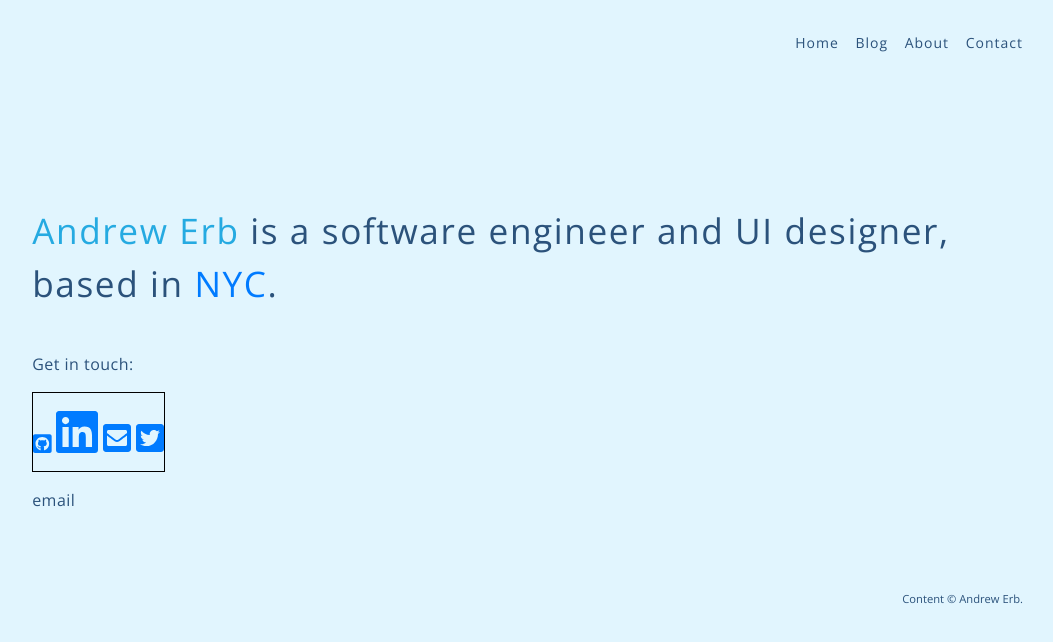
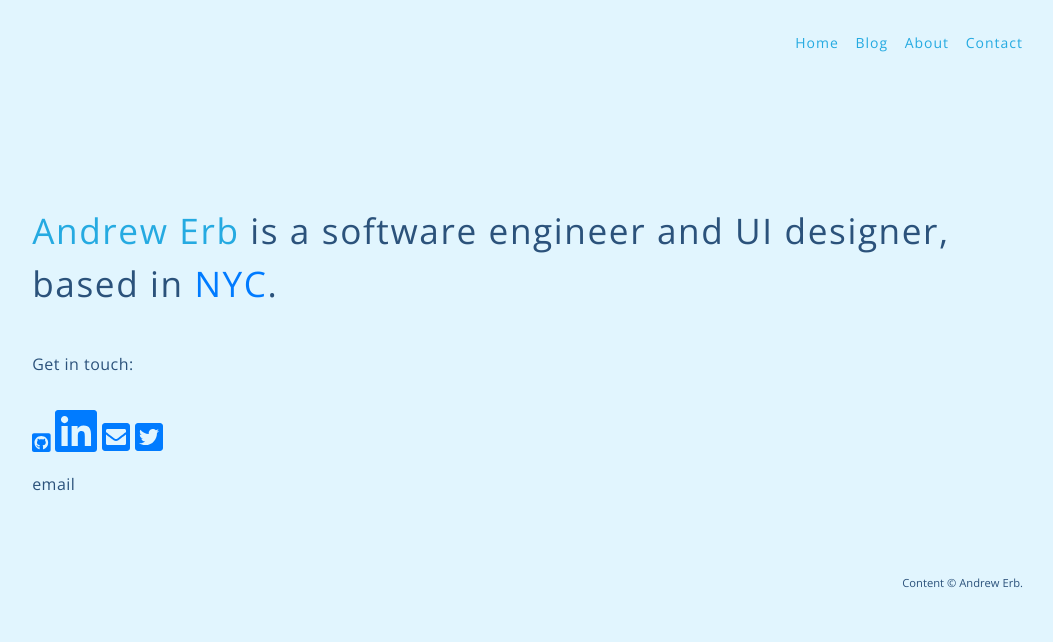
Before and after one commit to andrewerb/andrewerb.com-v2, a website: page index.html in a window 1280 px wide. Shown: the whole page, without its empty margins (77-1130 px from the left). Drawn offline with nearby package versions, Linux system fonts and the light colour scheme.

Commit message:
nav styles added, test styles removed

```diff
--- a/css/wip.css
+++ b/css/wip.css
@@ -46,12 +46,6 @@ nav a, nav a:hover{
     display: inline-block;
 }
 
-nav.top-nav a:hover{
-    /*color: #25AAE1;*/
-    color: #1B4D68;
-
-}
-
 nav.top-nav ul{
     text-decoration: none;
     margin: 0;
@@ -59,6 +53,7 @@ nav.top-nav ul{
     line-style-type: none;
     list-style: none;
     text-align: right;
+    padding-left: 0;
 }
 
 nav.top-nav ul li{
@@ -71,7 +66,14 @@ nav.top-nav ul li{
 }
 
 nav.top-nav a{
-    color: #2B527B;
+    /*color: #2B527B;*/
+    color: #25AAE1;
+}
+
+nav.top-nav a:hover{
+    /*color: #25AAE1;*/
+    color: #1B4D68;
+
 }
 
 .inline-nav, .inline-nav ul{
@@ -136,7 +138,8 @@ section.social-favicons{
 
 .social-nav{
     padding: 15px 0 15px 0;
-    border: #000 1px solid; /* test */
+    /*border: #000 1px solid;*/ /* test */
+    height: 4rem;
     /*consider mor euniversial li nav class for inline:
     ie.  inline-nav
     todo: grid, flexbox
```
